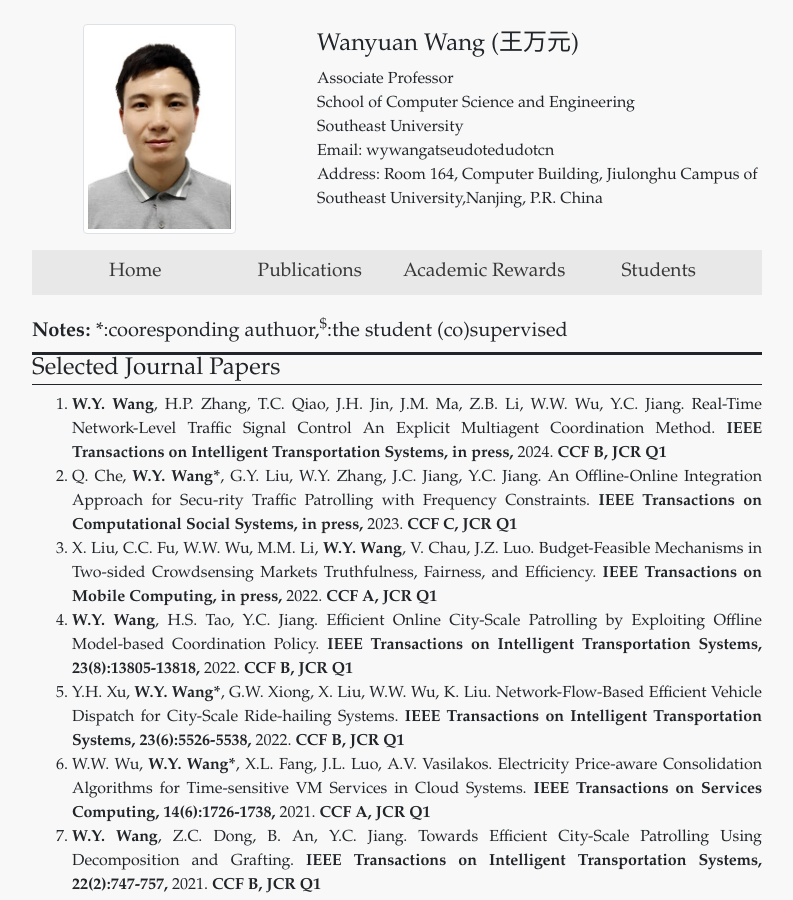
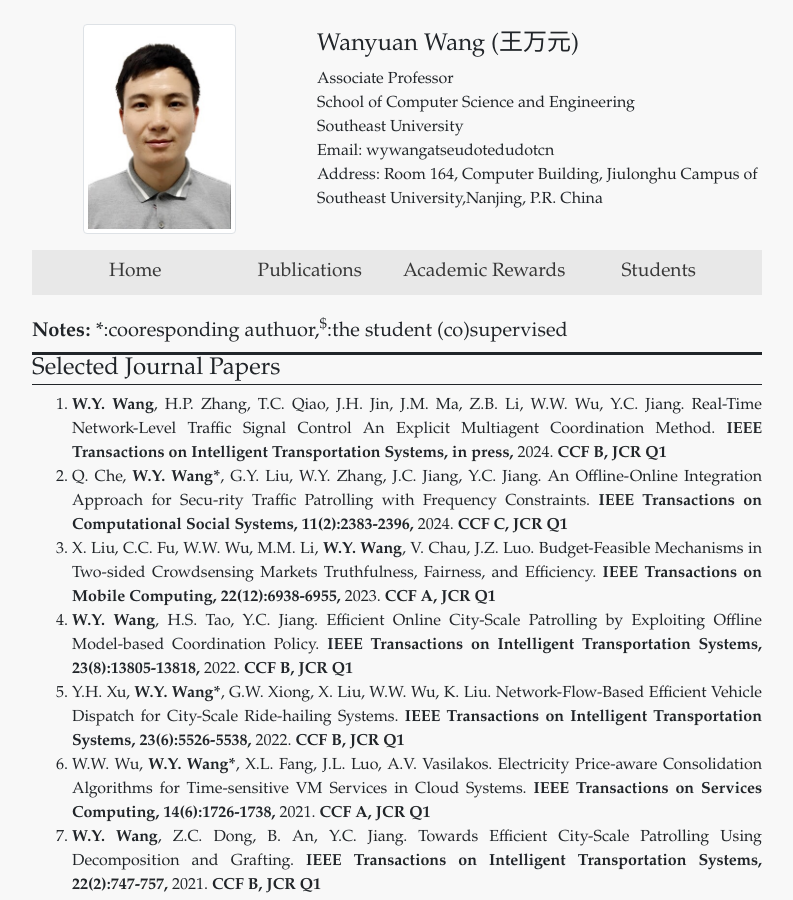
Before and after one commit to wanyuanwang/wanyuanwang.github.io, a Jekyll site: the page built from publications.html, in a window 1280 px wide and 900 px high. Shown: the whole window, without its empty margins (243-1036 px from the left). Built offline with Jekyll 4.4.1, drawn with Linux system fonts in a browser that asks for light colours.

Commit message:
Update ieee_acm_transactions_papers.yml

```diff
--- a/_data/ieee_acm_transactions_papers.yml
+++ b/_data/ieee_acm_transactions_papers.yml
@@ -5,13 +5,13 @@
 
 - authors: Q. Che, <b>W.Y. Wang*</b>, G.Y. Liu, W.Y. Zhang, J.C. Jiang, Y.C. Jiang.
   title: An Offline-Online Integration Approach for Secu-rity Traffic Patrolling with Frequency Constraints.
-  journal: IEEE Transactions on Computational Social Systems, in press,
-  date: 2023. <b> CCF C, JCR Q1 </b>
+  journal: IEEE Transactions on Computational Social Systems, 11(2):2383-2396,
+  date: 2024. <b> CCF C, JCR Q1 </b>
 
 - authors: X. Liu, C.C. Fu, W.W. Wu, M.M. Li, <b>W.Y. Wang</b>, V. Chau, J.Z. Luo.
   title: Budget-Feasible Mechanisms in Two-sided Crowdsensing Markets Truthfulness, Fairness, and Efficiency.
-  journal: IEEE Transactions on Mobile Computing, in press,
-  date: 2022. <b> CCF A, JCR Q1 </b>
+  journal: IEEE Transactions on Mobile Computing, 22(12):6938-6955,
+  date: 2023. <b> CCF A, JCR Q1 </b>
 
 - authors: <b>W.Y. Wang</b>, H.S. Tao, Y.C. Jiang.
   title: Efficient Online City-Scale Patrolling by Exploiting Offline Model-based Coordination Policy.
```
